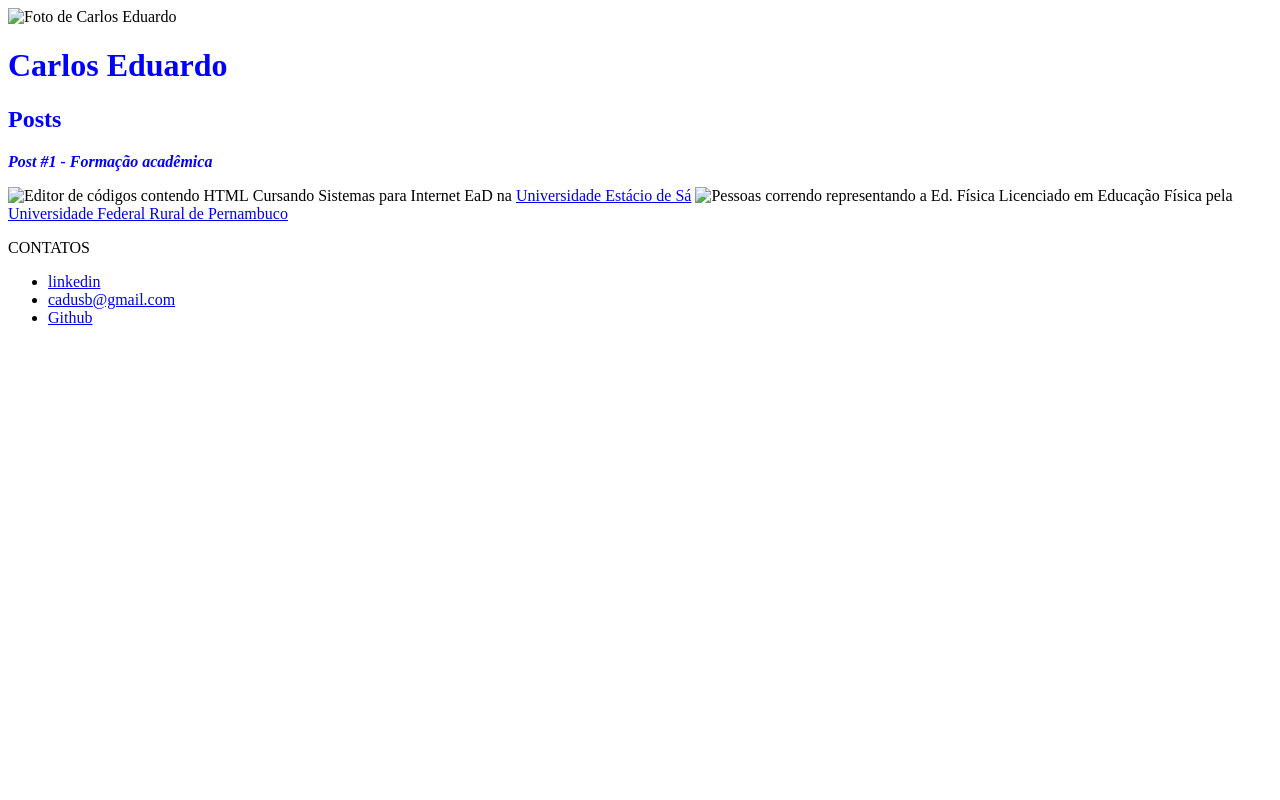
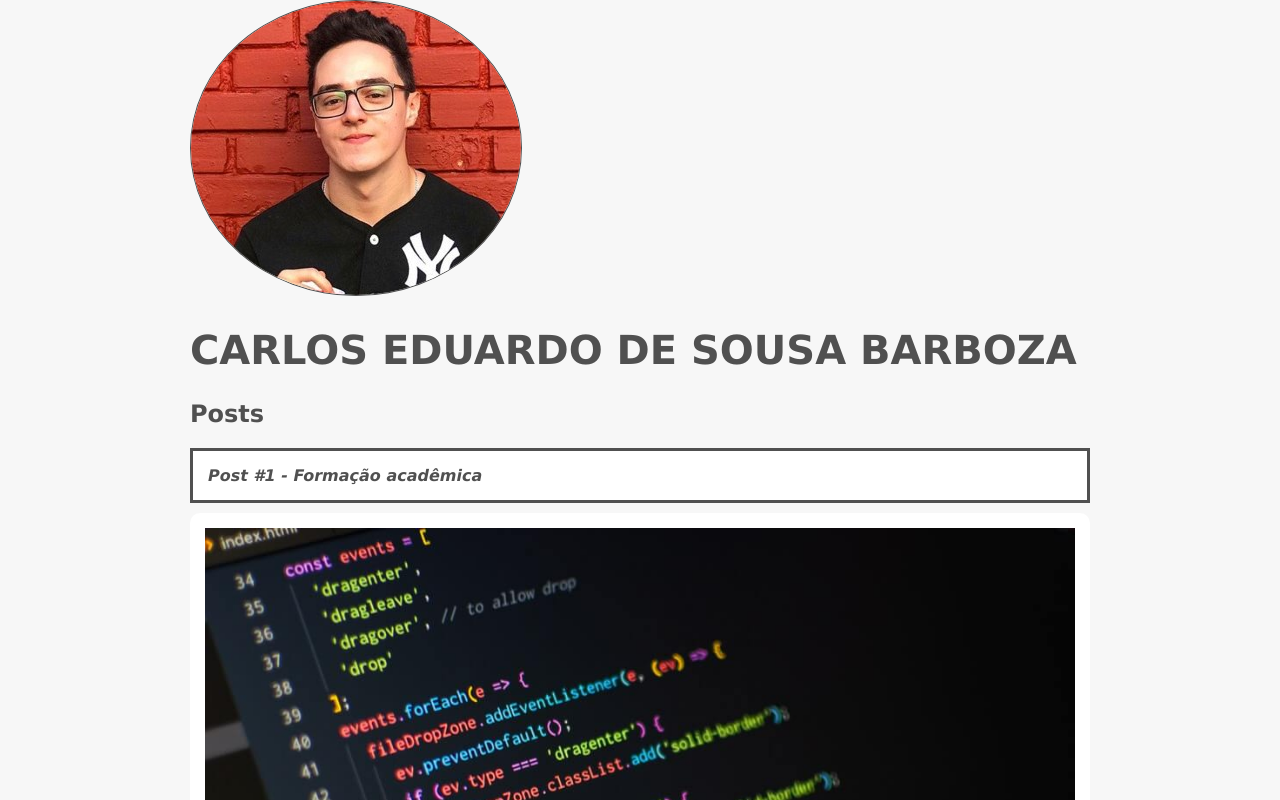
Before and after one commit to cadusousa-97/projeto-curso-git, a plain HTML site: page cadu.html in a window 1280 px wide. Shown: the top 800 px of the page. Drawn offline with Linux system fonts and the light colour scheme.

Commit message:
primeira montagem de tela finalizada com html e css

```diff
--- a/cadu.html
+++ b/cadu.html
@@ -12,10 +12,10 @@
 <body>
 
 <header>
-    <img src="img/eu.jpg" alt="Foto de Carlos Eduardo">
+    <img src="img/eu.jpg" alt="Foto de Carlos Eduardo" class="photo">
 <h1 id="title">
 
-    Carlos Eduardo
+    Carlos Eduardo de Sousa Barboza
 </h1>
 
 </header>
@@ -32,12 +32,15 @@
 
         </h3>
     </header>
-    <p>
-        <img src="img/postagem-1.jpg" alt="Editor de códigos contendo HTML">
-        Cursando Sistemas para Internet EaD na <a href="http://estacio.br" target="_blank">Universidade Estácio de Sá</a>
+    <p class="post_content">
+        <img src="img/postagem-1.jpg" alt="Editor de códigos contendo HTML" class="post_image">
+        <br> Cursando Sistemas para Internet EaD na <a href="http://estacio.br" target="_blank">Universidade Estácio de Sá</a>
 
-        <img src="img/postagem-2.jpg" alt="Pessoas correndo representando a Ed. Física">
-        Licenciado em Educação Física pela <a href="http://www.ufrpe.br/" target="_blank">Universidade Federal Rural de Pernambuco</a>
+
+    </p>
+    <p class="post_content2">
+        <img src="img/postagem-2.jpg" alt="Pessoas correndo representando a Ed. Física" class="post_image2">
+        <br> Licenciado em Educação Física pela <a href="http://www.ufrpe.br/" target="_blank">Universidade Federal Rural de Pernambuco</a>
     </p>
 
 
@@ -45,9 +48,8 @@
 
 </section>
 <footer>
-    CONTATOS
-    <ul>
-        <li><a href="https://www.linkedin.com/in/carlos-barboza-21a8631b3/" target="_blank">linkedin </a></li>
+    <ul class="contacts_list">
+        <li><a href="https://www.linkedin.com/in/carlos-barboza-21a8631b3/" target="_blank">linkedIn </a></li>
         <li><a href="mailto:cadusb2@gmail.com">cadusb@gmail.com</a> </li>
         <li><a href="https://github.com/cadusousa-97" target="_blank">Github</a> </li>
     </ul>
--- a/style.css
+++ b/style.css
@@ -1,7 +1,74 @@
+body {
+    background: #f7f7f7;
+    font-family: Verdana;
+    max-width: 900px;
+    margin: auto;
+}
+.photo {
+    border: 1px solid #505050;
+    border-radius: 50%;
+}
 #title, .subtitle, .post_title {
-    color: blue;
+    color: #505050;
+}
+#title{
+    font-family: Verdana, Arial;
+    text-transform: uppercase;
+    font-size: 40px
+}
+a {
+    text-decoration: underline;
+    color: #505050;
 }
 .post_title {
     font-size: 16px;
     font-style: italic;
+    margin: 0;
+    margin-bottom: 15px;
+    background: #FFF;
+    padding: 15px;
+    border: 3px solid #505050;
+    margin-bottom: 10px;
 }
+
+
+.post_content {
+    margin: 0;
+    margin-bottom: 15px;
+    margin-left: 0;
+    background: #FFF;
+    padding: 15px;
+    margin-bottom: 10px;
+    font-size: 18px;
+    border-radius: 10px;
+    text-align: center;
+}
+.post_content2 {
+    margin: 0;
+    margin-bottom: 15px;
+    margin-left: 0;
+    background: #FFF;
+    padding: 15px;
+    margin-bottom: 10px;
+    font-size: 18px;
+    border-radius: 10px;
+    text-align: center;
+}
+.post_image {
+    margin-bottom: 30px;
+    width: 100%;
+}
+.post_image2 {
+    margin-bottom: 30px;
+    width: 100%;
+}
+.contacts_list {
+    list-style-type: none;
+    margin: 0;
+    margin-top: 15px;
+    padding-left: 15px;
+    margin-bottom: 15px;
+}
+.contacts_list li a {
+    text-decoration: none;
+}
```
Also changed, not shown: img/eu.jpg (added), img/postagem-1.jpg (added), img/postagem-2.jpg (added).
